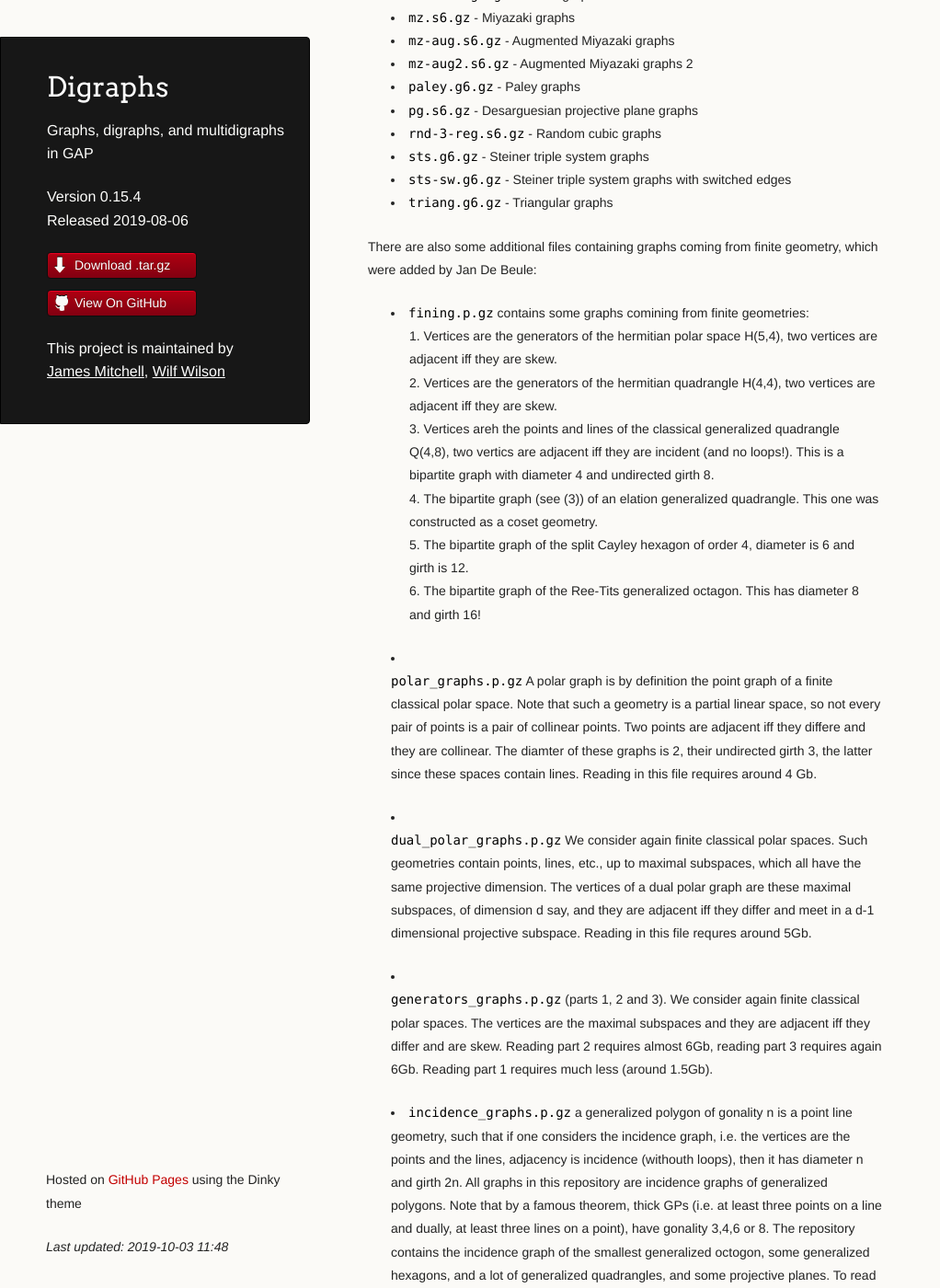
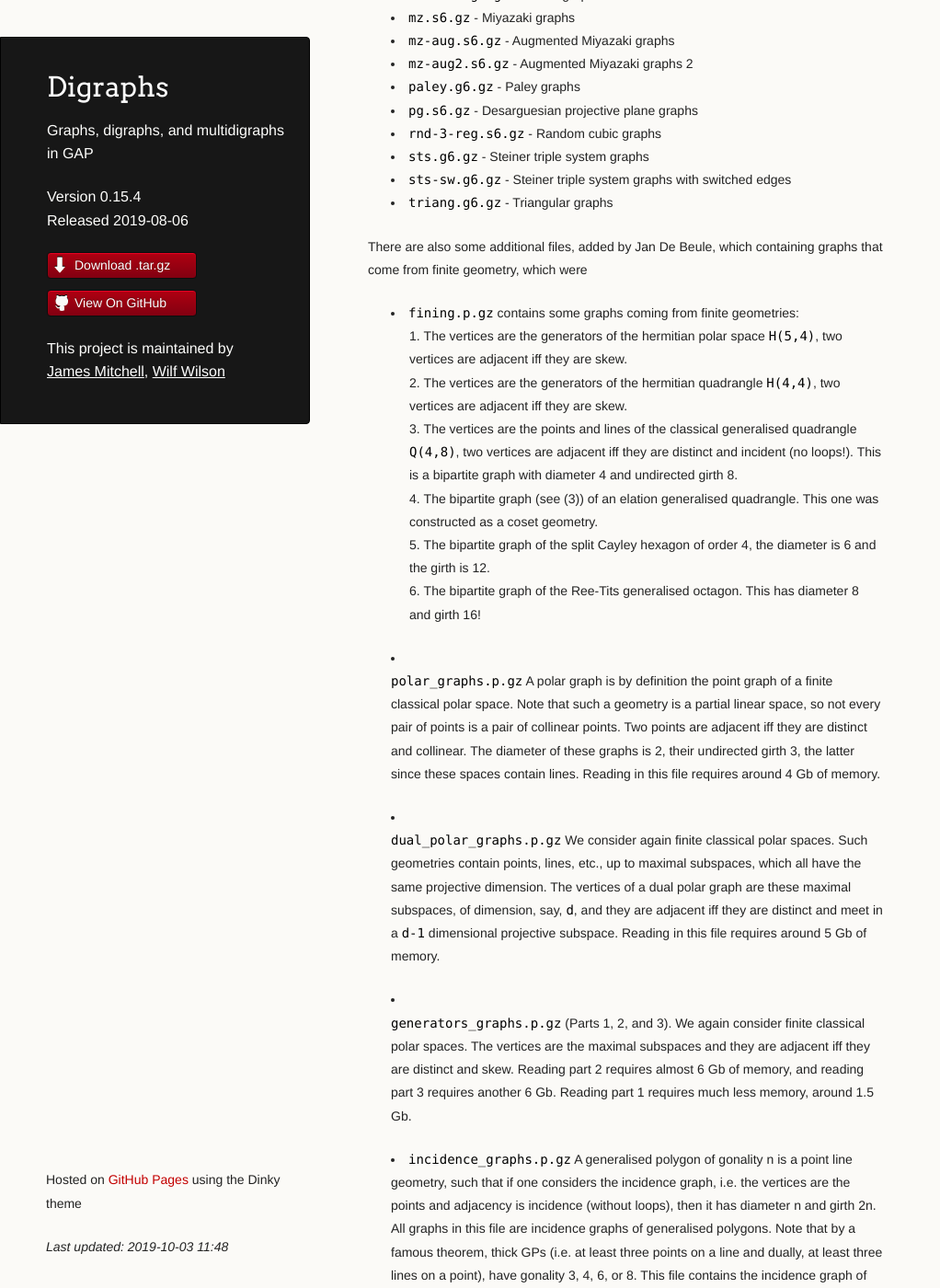
Before and after one commit to digraphs/Digraphs, a Jekyll site: the page built from lib-README.md, in a window 1280 px wide and 1400 px high, scrolled down 2265 px. Shown: the whole window at 92% size, without its empty margins (0-1022 px from the left). Built offline with Jekyll 4.4.1, drawn with Linux system fonts in a browser that asks for light colours; our own code applies the rules of GitHub Pages for plain Markdown files; some of the changed text lies outside the part shown.

Commit message:
Tweak last

```diff
--- a/lib-README.md
+++ b/lib-README.md
@@ -103,52 +103,52 @@ Brendan McKay and Adolfo Piperno:
   * `sts-sw.g6.gz` - Steiner triple system graphs with switched edges
   * `triang.g6.gz` - Triangular graphs
 
-There are also some additional files containing graphs coming from finite
-geometry, which were added by Jan De Beule:
+There are also some additional files, added by Jan De Beule, which containing
+graphs that come from finite geometry, which were
 
-  * `fining.p.gz` contains some graphs comining from finite geometries:
-    1. Vertices are the generators of the hermitian polar space H(5,4), two
+  * `fining.p.gz` contains some graphs coming from finite geometries:
+    1. The vertices are the generators of the hermitian polar space `H(5,4)`,
+       two vertices are adjacent iff they are skew.
+    2. The vertices are the generators of the hermitian quadrangle `H(4,4)`, two
        vertices are adjacent iff they are skew.
-    2. Vertices are the generators of the hermitian quadrangle H(4,4), two
-       vertices are adjacent iff they are skew.
-    3. Vertices areh the points and lines of the classical generalized
-       quadrangle Q(4,8), two vertics are adjacent iff they are incident (and no
-       loops!). This is a bipartite graph with diameter 4 and undirected girth
-       8.
-    4. The bipartite graph (see (3)) of an elation generalized quadrangle.  This
+    3. The vertices are the points and lines of the classical generalised
+       quadrangle `Q(4,8)`, two vertices are adjacent iff they are distinct and
+       incident (no loops!). This is a bipartite graph with diameter 4 and
+       undirected girth 8.
+    4. The bipartite graph (see (3)) of an elation generalised quadrangle.  This
        one was constructed as a coset geometry.
-    5. The bipartite graph of the split Cayley hexagon of order 4, diameter is 6
-       and girth is 12.
-    6. The bipartite graph of the Ree-Tits generalized octagon. This has
+    5. The bipartite graph of the split Cayley hexagon of order 4, the diameter
+       is 6 and the girth is 12.
+    6. The bipartite graph of the Ree-Tits generalised octagon. This has
        diameter 8 and girth 16!
 
   * `polar_graphs.p.gz` A polar graph is by definition the point graph of a
     finite classical polar space. Note that such a geometry is a partial linear
     space, so not every pair of points is a pair of collinear points. Two points
-    are adjacent iff they differe and they are collinear. The diamter of these
+    are adjacent iff they are distinct and collinear. The diameter of these
     graphs is 2, their undirected girth 3, the latter since these spaces contain
-    lines.  Reading in this file requires around 4 Gb.
+    lines.  Reading in this file requires around 4 Gb of memory.
 
-  * `dual_polar_graphs.p.gz` We consider again finite classical polar
-    spaces. Such geometries contain points, lines, etc., up to maximal
-    subspaces, which all have the same projective dimension. The vertices of a
-    dual polar graph are these maximal subspaces, of dimension d say, and they
-    are adjacent iff they differ and meet in a d-1 dimensional projective
-    subspace. Reading in this file requres around 5Gb.
+  * `dual_polar_graphs.p.gz` We consider again finite classical polar spaces.
+    Such geometries contain points, lines, etc., up to maximal subspaces, which
+    all have the same projective dimension. The vertices of a dual polar graph
+    are these maximal subspaces, of dimension, say, `d`, and they are adjacent
+    iff they are distinct and meet in a `d-1` dimensional projective subspace.
+    Reading in this file requires around 5 Gb of memory.
 
-  * `generators_graphs.p.gz` (parts 1, 2 and 3). We consider again finite
-    classical polar spaces. The vertices are the maximal subspaces and they
-    are adjacent iff they differ and are skew. Reading part 2 requires almost
-    6Gb, reading part 3 requires again 6Gb. Reading part 1 requires much less
-    (around 1.5Gb).
+  * `generators_graphs.p.gz` (Parts 1, 2, and 3). We again consider finite
+    classical polar spaces. The vertices are the maximal subspaces and they are
+    adjacent iff they are distinct and skew. Reading part 2 requires almost 6 Gb
+    of memory, and reading part 3 requires another 6 Gb. Reading part 1 requires
+    much less memory, around 1.5 Gb.
 
-  * `incidence_graphs.p.gz` a generalized polygon of gonality n is a point line
-    geometry, such that if one considers the incidence graph, i.e. the
-    vertices are the points and the lines, adjacency is incidence (withouth
-    loops), then it has diameter n and girth 2n. All graphs in this repository
-    are incidence graphs of generalized polygons. Note that by a famous
-    theorem, thick GPs (i.e. at least three points on a line and dually, at
-    least three lines on a point), have gonality 3,4,6 or 8. The repository
-    contains the incidence graph of the smallest generalized octogon, some
-    generalized hexagons, and a lot of generalized quadrangles, and some
-    projective planes.  To read it completely, around 1.5Gb is requiered.
+  * `incidence_graphs.p.gz` A generalised polygon of gonality n is a point line
+    geometry, such that if one considers the incidence graph, i.e. the vertices
+    are the points and adjacency is incidence (without loops), then it has
+    diameter n and girth 2n. All graphs in this file are incidence graphs of
+    generalised polygons. Note that by a famous theorem, thick GPs (i.e. at
+    least three points on a line and dually, at least three lines on a point),
+    have gonality 3, 4, 6, or 8. This file contains the incidence graph of the
+    smallest generalised octogon, some generalised hexagons, and a lot of
+    generalised quadrangles, and some projective planes.  To read it completely,
+    around 1.5 Gb of memory is required.
```
